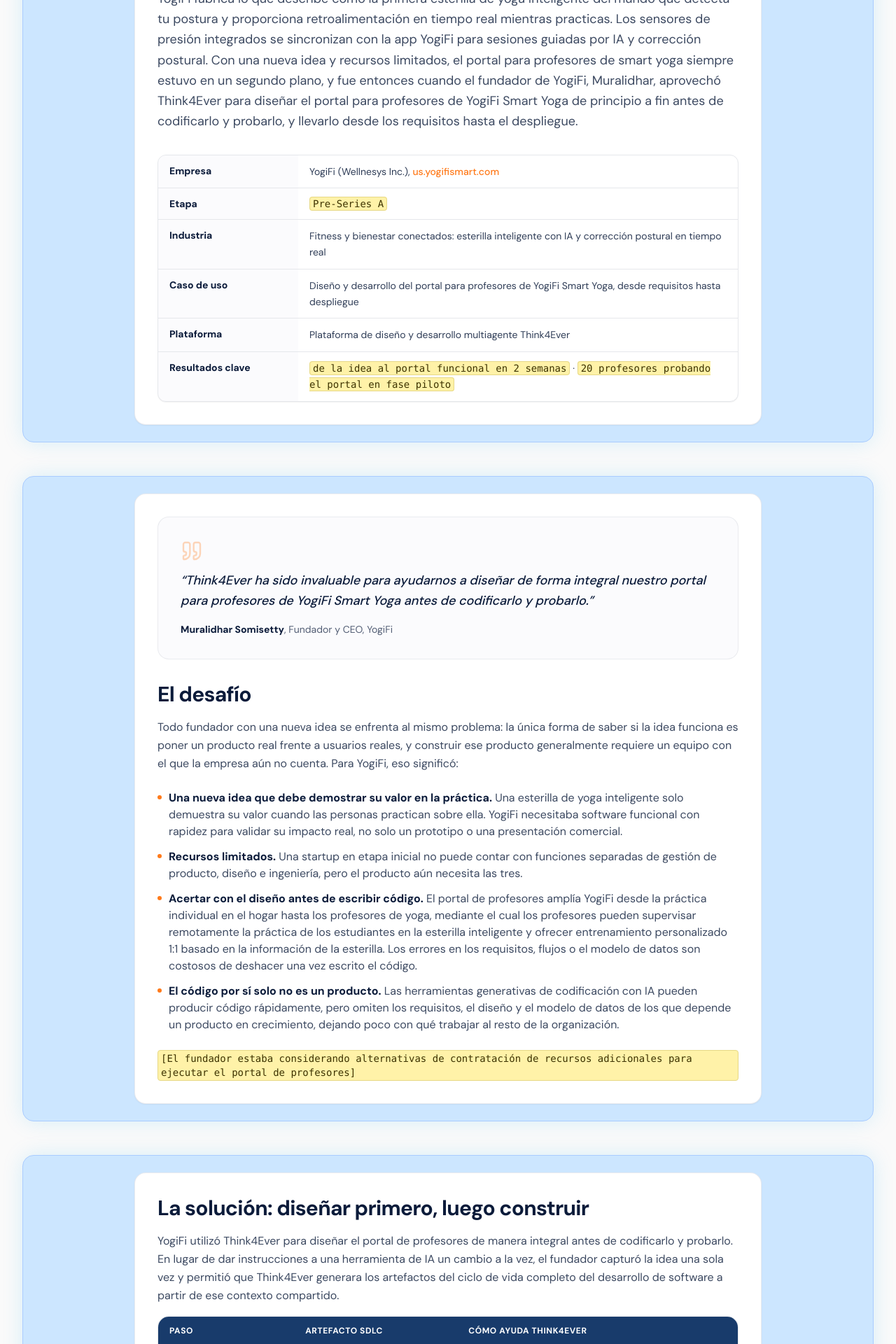
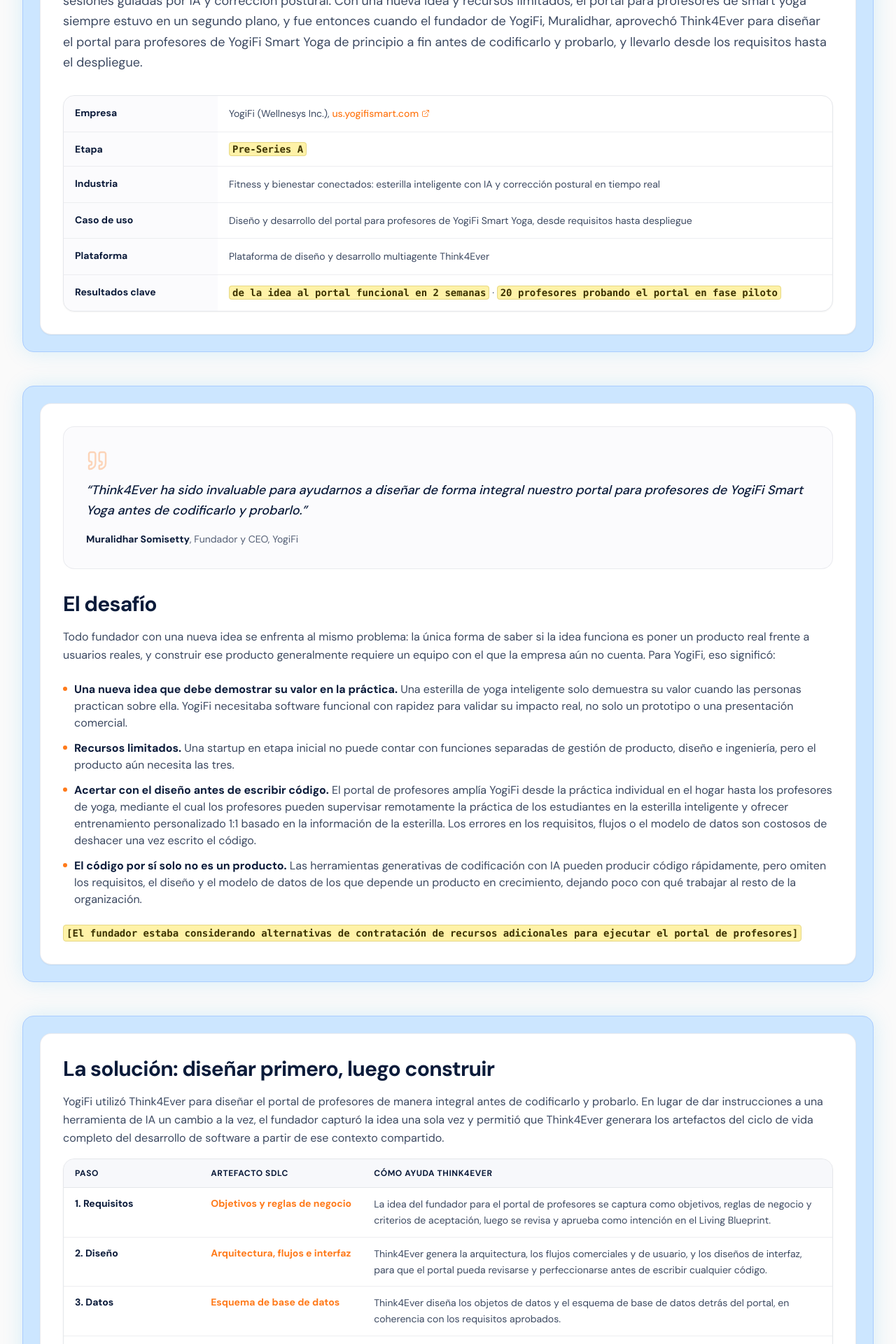
Before and after one commit to mahbubcsebd/t4e, a Next.js app: page /es/customers/yogifi/ in a window 1280 px wide. Shown: the part 520-2440 px from the top of the page at 70% size. Built offline with nearby package versions, Linux system fonts and the light colour scheme.

Commit message:
Make YogiFi sections full width and match EY table styling exactly

```diff
--- a/components/sections/customers/YogiFiStoryContent.jsx
+++ b/components/sections/customers/YogiFiStoryContent.jsx
@@ -4,7 +4,7 @@
 import SectionCard from "@/components/layout/SectionCard";
 import Container from "@/components/layout/Container";
 import { useLanguage } from "@/context/LanguageContext";
-import { ArrowLeft, Quote } from "lucide-react";
+import { ArrowLeft, Quote, ExternalLink } from "lucide-react";
 import { customersTranslations } from "@/lib/i18n/customersTranslations";
 
 export default function YogiFiStoryContent() {
@@ -24,7 +24,7 @@
       {/* ── Section 1: Hero & Company Factsheet ── */}
       <section>
         <SectionCard>
-          <Container className="bg-white border border-border/80 rounded-2xl p-6 sm:p-10 md:p-12 shadow-xs max-w-4xl">
+          <Container className="bg-white border border-border/80 rounded-2xl p-6 sm:p-10 md:p-12 shadow-xs">
             {/* Breadcrumb Eyebrow */}
             <div className="flex items-center gap-2 mb-4 text-xs font-mono tracking-wider uppercase text-muted-foreground">
               <a
@@ -61,69 +61,70 @@
             </p>
 
             {/* Factsheet Table (Page 1) */}
-            <div className="overflow-x-auto rounded-xl border border-border bg-card shadow-2xs">
-              <table className="w-full text-left text-xs sm:text-sm border-collapse">
-                <tbody className="divide-y divide-border text-foreground/85">
+            <div className="overflow-x-auto rounded-2xl border border-border bg-card shadow-xs">
+              <table className="w-full text-left text-sm">
+                <tbody className="divide-y divide-border/70 text-foreground/80 text-xs sm:text-sm">
                   <tr>
-                    <td className="py-3 px-4 font-bold text-foreground w-[160px] sm:w-[200px] bg-muted/40 align-top">
+                    <td className="py-3.5 px-4 font-bold text-foreground w-[180px] sm:w-[220px] bg-muted/40 align-top">
                       {t.factsCompany || (language === "es" ? "Empresa" : "Company")}
                     </td>
-                    <td className="py-3 px-4 leading-relaxed">
+                    <td className="py-3.5 px-4 leading-relaxed align-top">
                       YogiFi (Wellnesys Inc.),{" "}
                       <a
                         href="https://us.yogifismart.com"
                         target="_blank"
                         rel="noopener noreferrer"
-                        className="text-primary hover:underline font-medium"
+                        className="text-primary hover:underline font-medium inline-flex items-center gap-1"
                       >
                         us.yogifismart.com
+                        <ExternalLink className="w-3 h-3" />
                       </a>
                     </td>
                   </tr>
                   <tr>
-                    <td className="py-3 px-4 font-bold text-foreground bg-muted/40 align-top">
+                    <td className="py-3.5 px-4 font-bold text-foreground bg-muted/40 align-top">
                       {t.factsStage || (language === "es" ? "Etapa" : "Stage")}
                     </td>
-                    <td className="py-3 px-4">
-                      <mark className="bg-[#FFF2A8] text-[#3D3300] px-1.5 py-0.5 rounded font-mono font-medium border border-[#E6D885]">
+                    <td className="py-3.5 px-4 align-top">
+                      <mark className="bg-[#FFF2A8] text-[#3D3300] px-1.5 py-0.5 rounded font-mono font-semibold border border-[#E6D885]">
                         {t.factsStageVal || "Pre-Series A"}
                       </mark>
                     </td>
                   </tr>
                   <tr>
-                    <td className="py-3 px-4 font-bold text-foreground bg-muted/40 align-top">
+                    <td className="py-3.5 px-4 font-bold text-foreground bg-muted/40 align-top">
                       {t.factsIndustry || (language === "es" ? "Industria" : "Industry")}
                     </td>
-                    <td className="py-3 px-4 leading-relaxed">
+                    <td className="py-3.5 px-4 leading-relaxed align-top">
                       {t.factsIndustryVal}
                     </td>
                   </tr>
                   <tr>
-                    <td className="py-3 px-4 font-bold text-foreground bg-muted/40 align-top">
+                    <td className="py-3.5 px-4 font-bold text-foreground bg-muted/40 align-top">
                       {t.factsUseCase || (language === "es" ? "Caso de uso" : "Use case")}
                     </td>
-                    <td className="py-3 px-4 leading-relaxed">
+                    <td className="py-3.5 px-4 leading-relaxed align-top">
                       {t.factsUseCaseVal}
                     </td>
                   </tr>
                   <tr>
-                    <td className="py-3 px-4 font-bold text-foreground bg-muted/40 align-top">
+                    <td className="py-3.5 px-4 font-bold text-foreground bg-muted/40 align-top">
                       {t.factsPlatform || (language === "es" ? "Plataforma" : "Platform")}
                     </td>
-                    <td className="py-3 px-4 leading-relaxed">
+                    <td className="py-3.5 px-4 leading-relaxed align-top">
                       {t.factsPlatformVal}
                     </td>
                   </tr>
                   <tr>
-                    <td className="py-3 px-4 font-bold text-foreground bg-muted/40 align-top">
+                    <td className="py-3.5 px-4 font-bold text-foreground bg-muted/40 align-top">
                       {t.factsHeadlineResults || (language === "es" ? "Resultados clave" : "Headline results")}
                     </td>
-                    <td className="py-3 px-4 leading-relaxed">
-                      <mark className="bg-[#FFF2A8] text-[#3D3300] px-1.5 py-0.5 rounded font-mono font-medium border border-[#E6D885]">
+                    <td className="py-3.5 px-4 leading-relaxed align-top">
+                      <mark className="bg-[#FFF2A8] text-[#3D3300] px-1.5 py-0.5 rounded font-mono font-semibold border border-[#E6D885]">
                         {t.factsHeadlineVal1}
                       </mark>
                       {" · "}
-                      <mark className="bg-[#FFF2A8] text-[#3D3300] px-1.5 py-0.5 rounded font-mono font-medium border border-[#E6D885]">
+                      <mark className="bg-[#FFF2A8] text-[#3D3300] px-1.5 py-0.5 rounded font-mono font-semibold border border-[#E6D885]">
                         {t.factsHeadlineVal2}
                       </mark>
                     </td>
@@ -138,7 +139,7 @@
       {/* ── Section 2: The Challenge ── */}
       <section>
         <SectionCard>
-          <Container className="bg-white border border-border/80 rounded-2xl p-6 sm:p-10 shadow-xs max-w-4xl space-y-8">
+          <Container className="bg-white border border-border/80 rounded-2xl p-6 sm:p-10 shadow-xs space-y-8">
             {/* Featured Quote 1 (Short) */}
             <div className="bg-muted/40 border border-border/80 rounded-2xl p-6 sm:p-8">
               <Quote className="w-8 h-8 text-primary/30 mb-3" />
@@ -177,7 +178,7 @@
               </ul>
               {t.challengeCallout && (
                 <div className="pt-2">
-                  <mark className="bg-[#FFF2A8] text-[#3D3300] px-2.5 py-1.5 rounded-md border border-[#E6D885] inline-block font-mono text-xs sm:text-sm">
+                  <mark className="bg-[#FFF2A8] text-[#3D3300] px-2.5 py-1.5 rounded-md border border-[#E6D885] inline-block font-mono text-xs sm:text-sm font-semibold">
                     [{t.challengeCallout}]
                   </mark>
                 </div>
@@ -190,7 +191,7 @@
       {/* ── Section 3: The Solution & SDLC Lifecycle ── */}
       <section>
         <SectionCard>
-          <Container className="bg-white border border-border/80 rounded-2xl p-6 sm:p-10 shadow-xs max-w-4xl space-y-10">
+          <Container className="bg-white border border-border/80 rounded-2xl p-6 sm:p-10 shadow-xs space-y-10">
             {/* The Solution: Design First, Then Build */}
             <div className="space-y-4">
               <h2 className="text-2xl sm:text-3xl font-extrabold text-foreground tracking-tight">
@@ -202,7 +203,7 @@
 
               <div className="overflow-x-auto rounded-2xl border border-border bg-card shadow-xs">
                 <table className="w-full text-left text-sm">
-                  <thead className="bg-[#183B6B] text-white font-bold text-xs uppercase tracking-wider">
+                  <thead className="bg-muted/70 border-b border-border text-foreground font-bold text-xs uppercase tracking-wider">
                     <tr>
                       <th className="py-3 px-4">{t.tableThStep}</th>
                       <th className="py-3 px-4">{t.tableThWhat}</th>
@@ -213,13 +214,13 @@
                     {t.tableRows &&
                       t.tableRows.map((row, idx) => (
                         <tr key={idx}>
-                          <td className="py-3 px-4 font-bold text-foreground whitespace-nowrap">
+                          <td className="py-3 px-4 font-bold text-foreground whitespace-nowrap align-top">
                             {row.step}
                           </td>
-                          <td className="py-3 px-4 text-primary font-semibold whitespace-nowrap">
+                          <td className="py-3 px-4 text-primary font-semibold whitespace-nowrap align-top">
                             {row.what}
                           </td>
-                          <td className="py-3 px-4 leading-relaxed">
+                          <td className="py-3 px-4 leading-relaxed align-top">
                             {row.how}
                           </td>
                         </tr>
@@ -249,7 +250,7 @@
               </p>
               <div className="overflow-x-auto rounded-2xl border border-border bg-card shadow-xs">
                 <table className="w-full text-left text-sm">
-                  <thead className="bg-[#183B6B] text-white font-bold text-xs uppercase tracking-wider">
+                  <thead className="bg-muted/70 border-b border-border text-foreground font-bold text-xs uppercase tracking-wider">
                     <tr>
                       <th className="py-3 px-4">
                         {t.orgTableThRole || (language === "es" ? "Rol" : "Role")}
@@ -266,10 +267,10 @@
                     {t.orgTableRows &&
                       t.orgTableRows.map((row, idx) => (
                         <tr key={idx}>
-                          <td className="py-3.5 px-4 font-bold text-foreground whitespace-nowrap">
+                          <td className="py-3.5 px-4 font-bold text-foreground whitespace-nowrap align-top">
                             {row.role}
                           </td>
-                          <td className="py-3.5 px-4 leading-relaxed">
+                          <td className="py-3.5 px-4 leading-relaxed align-top">
                             {row.what}
                           </td>
                         </tr>
@@ -286,7 +287,7 @@
               </h2>
               <p className="text-sm sm:text-base text-foreground/80 leading-relaxed">
                 {t.validationP1}{" "}
-                <mark className="bg-[#FFF2A8] text-[#3D3300] px-1.5 py-0.5 rounded font-mono border border-[#E6D885]">
+                <mark className="bg-[#FFF2A8] text-[#3D3300] px-1.5 py-0.5 rounded font-mono border border-[#E6D885] font-semibold">
                   {t.validationTbd}
                 </mark>
                 . {t.validationP2}
@@ -299,7 +300,7 @@
       {/* ── Section 4: Results & Why This Matters for Startups ── */}
       <section>
         <SectionCard>
-          <Container className="bg-white border border-border/80 rounded-2xl p-6 sm:p-10 shadow-xs max-w-4xl space-y-10">
+          <Container className="bg-white border border-border/80 rounded-2xl p-6 sm:p-10 shadow-xs space-y-10">
             {/* Results Table */}
             <div className="space-y-4">
               <h2 className="text-2xl sm:text-3xl font-extrabold text-foreground tracking-tight">
@@ -308,7 +309,7 @@
 
               {t.resultsNote && (
                 <p className="text-xs sm:text-sm">
-                  <mark className="bg-[#FFF2A8] text-[#3D3300] px-2 py-1 rounded border border-[#E6D885] inline-block font-mono leading-relaxed">
+                  <mark className="bg-[#FFF2A8] text-[#3D3300] px-2 py-1 rounded border border-[#E6D885] inline-block font-mono leading-relaxed font-semibold">
                     {t.resultsNote}
                   </mark>
                 </p>
@@ -316,7 +317,7 @@
 
               <div className="overflow-x-auto rounded-2xl border border-border bg-card shadow-xs">
                 <table className="w-full text-left text-sm">
-                  <thead className="bg-[#183B6B] text-white font-bold text-xs uppercase tracking-wider">
+                  <thead className="bg-muted/70 border-b border-border text-foreground font-bold text-xs uppercase tracking-wider">
                     <tr>
                       <th className="py-3 px-4">{t.resultsThArea}</th>
                       <th className="py-3 px-4">{t.resultsThMeasure}</th>
@@ -327,12 +328,14 @@
                     {t.resultsRows &&
                       t.resultsRows.map((row, idx) => (
                         <tr key={idx}>
-                          <td className="py-3 px-4 font-bold text-foreground whitespace-nowrap">
+                          <td className="py-3 px-4 font-bold text-foreground whitespace-nowrap align-top">
                             {row.area}
                           </td>
-                          <td className="py-3 px-4">{row.measure}</td>
-                          <td className="py-3 px-4 font-semibold text-primary">
-                            <mark className="bg-[#FFF2A8] text-[#3D3300] px-1.5 py-0.5 rounded border border-[#E6D885] font-mono">
+                          <td className="py-3 px-4 align-top leading-relaxed">
+                            {row.measure}
+                          </td>
+                          <td className="py-3 px-4 align-top">
+                            <mark className="bg-[#FFF2A8] text-[#3D3300] px-1.5 py-0.5 rounded border border-[#E6D885] font-mono font-semibold">
                               {row.result}
                             </mark>
                           </td>
@@ -391,7 +394,7 @@
                 {t.whatsNextTitle}
               </h2>
               <p className="text-sm sm:text-base text-foreground/80 leading-relaxed">
-                <mark className="bg-[#FFF2A8] text-[#3D3300] px-1.5 py-0.5 rounded border border-[#E6D885] font-mono">
+                <mark className="bg-[#FFF2A8] text-[#3D3300] px-1.5 py-0.5 rounded border border-[#E6D885] font-mono font-semibold">
                   {t.whatsNextTbd}
                 </mark>{" "}
                 {t.whatsNextText}
```
